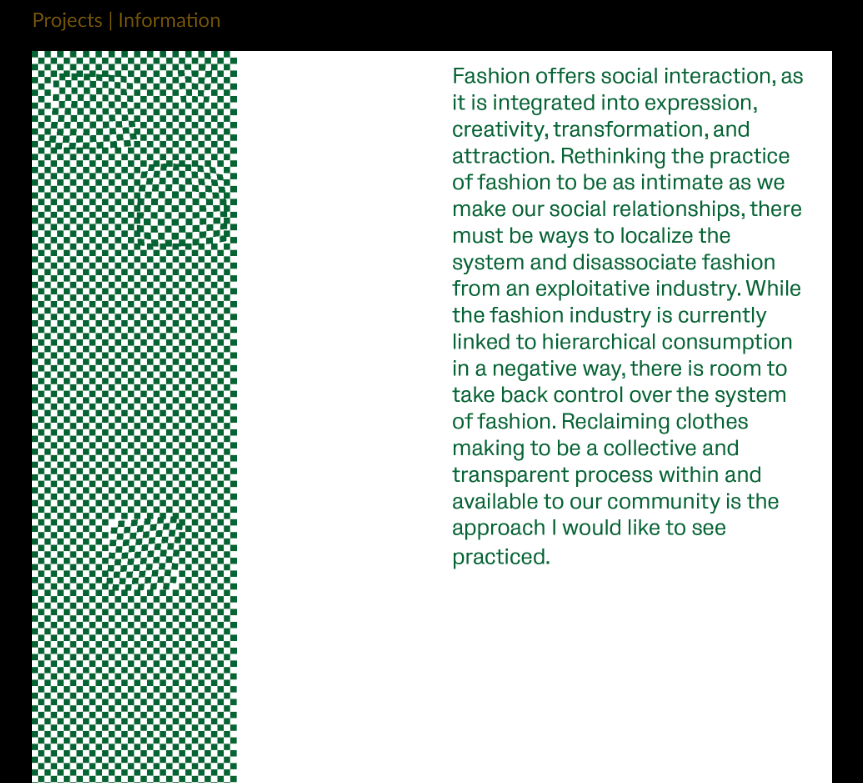
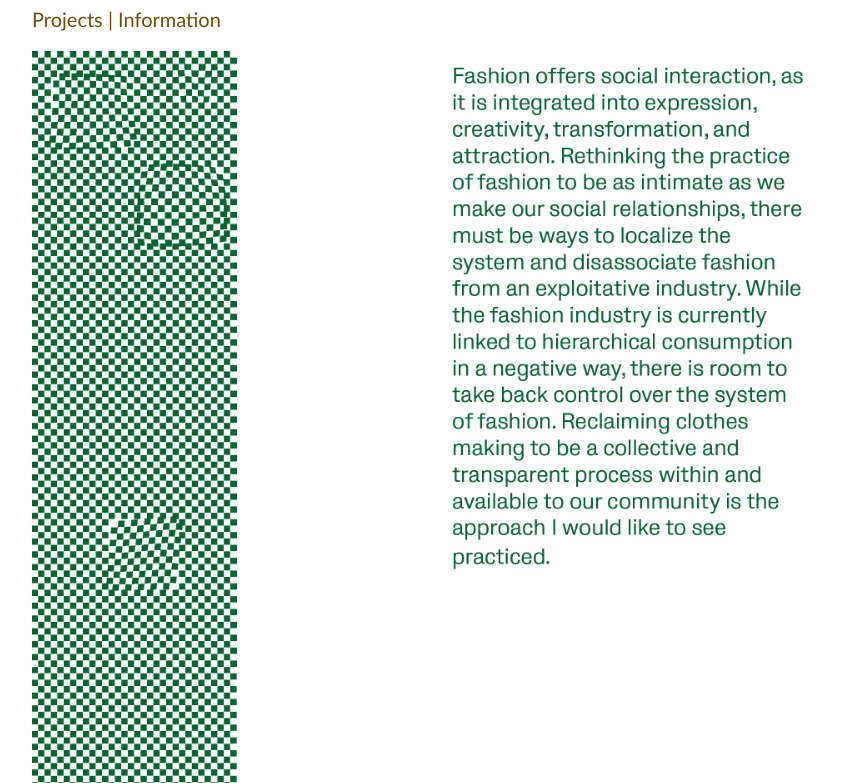
Before and after one commit to fionamcelhany/fionamcelhany, a plain HTML site: page index-original.html in a window 1280 px wide. Shown: the part 88-871 px from the top of the page, without its empty margins (208-1071 px from the left). Drawn offline with Linux system fonts and the light colour scheme.

Commit message:
Update and rename index.html to index-original.html

```diff
--- a/index.html
+++ b/index-original.html
@@ -24,7 +24,7 @@
 
 
 body {
-background-color: #000000
+background-color: #FFFFFF
 }
 
 
```
